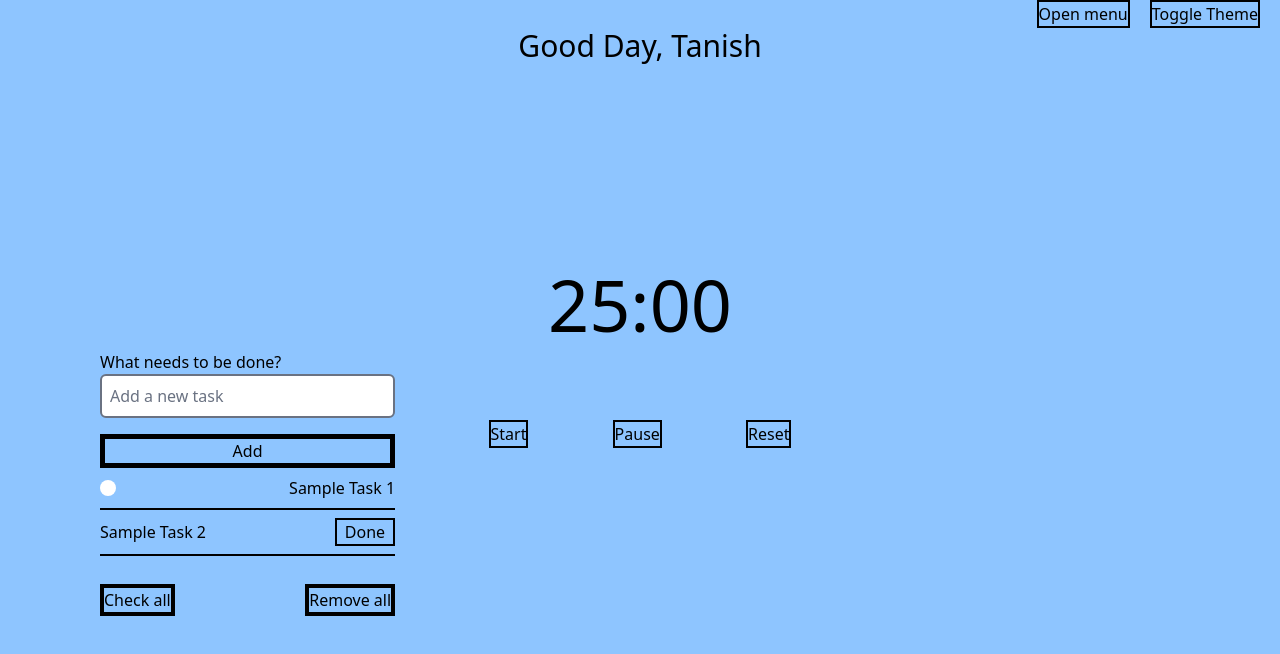
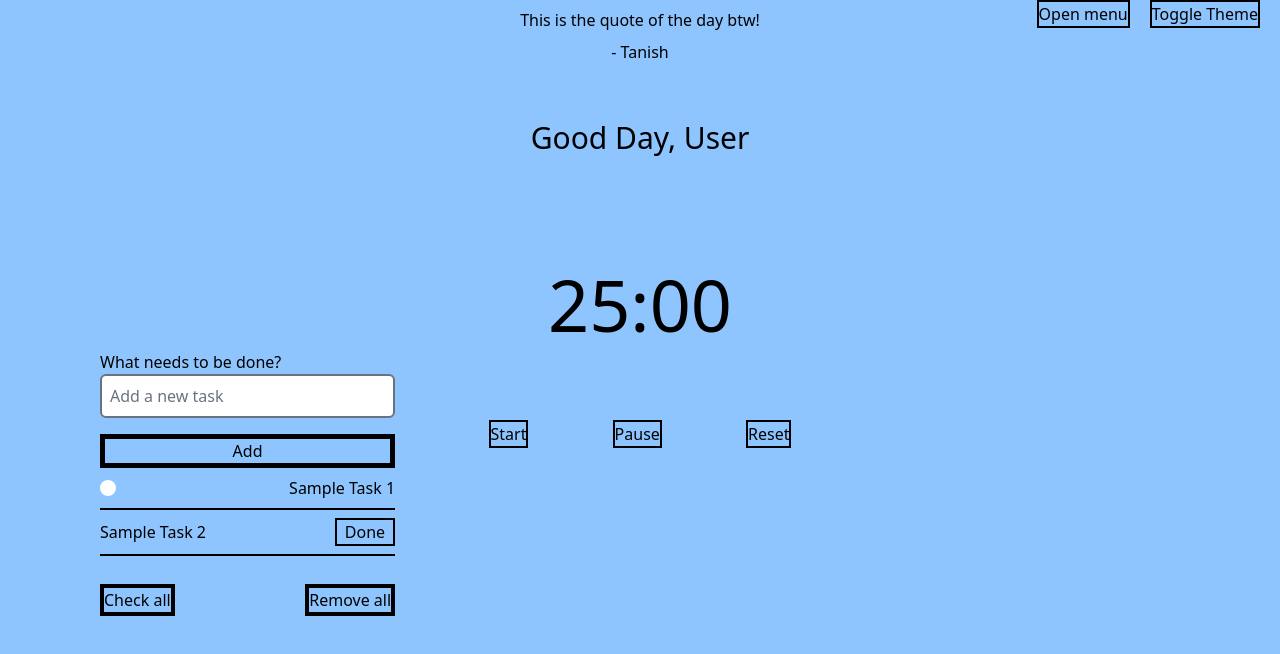
Before and after one commit to tanishdadev/Productivity-Bro, a SvelteKit app: page /main in a window 1280 px wide. Shown: the top 654 px of the page. Built offline with nearby package versions, Linux system fonts and the light colour scheme; no server answers.

Commit message:
Added quotes functionality with the help of zenquotes API

```diff
--- a/src/routes/main/+page.svelte
+++ b/src/routes/main/+page.svelte
@@ -4,15 +4,24 @@
     let isRunning = false;
     let timer;
     let isDropDownOpen = $state(false);
-    let name = "Tanish";
+    let name = "User";
     let showList = $state(false);
-    let quotes = [
-        "The only way to do great work is to love what you do. - Steve Jobs",
-        "Life is what happens when you're busy making other plans. - John Lennon",
-        "Get busy living or get busy dying. - Stephen King",
-        "You have within you right now, everything you need to deal with whatever the world can throw at you. - Brian Tracy",
-        "Believe you can and you're halfway there. - Theodore Roosevelt"
-    ];
+    let quote = $state('');
+    let author = $state('');
+
+    async function fetchQuote() {
+        try{
+            const response = await fetch('https://proxymad.vercel.app/api/proxy?url=https://zenquotes.io/api/random');
+            const data = await response.json();
+            quote = data[0].q;
+            author = data[0].a;
+        } catch (error) {
+            console.error('Error fetching quote:', error);
+            quote = 'This is the quote of the day btw!';
+            author = 'Tanish';
+        }
+    }
+    fetchQuote();
 
     function startTimer() {
         if (isRunning) return;
@@ -75,13 +84,14 @@
     <ToDo/>
 </div>
 
-<div class="relative">
-    <div>
-        <div class="text-3xl text-center absolute w-full">Good Day, {name}</div>
+<div>
+    <div class="absolute top-2 left-1/2 transform -translate-x-1/2 text-center space-y-2">
+        <div class="">{quote}</div>
+        <div class="">- {author}</div>
     </div>
 
     <div>
-        <div><!--To be added--></div>
+        <div class="text-3xl text-center absolute w-full top-30">Good Day, {name}</div>
     </div>
 
     <div class="space-y-20 py-60 flex flex-col items-center justify-center">
```
